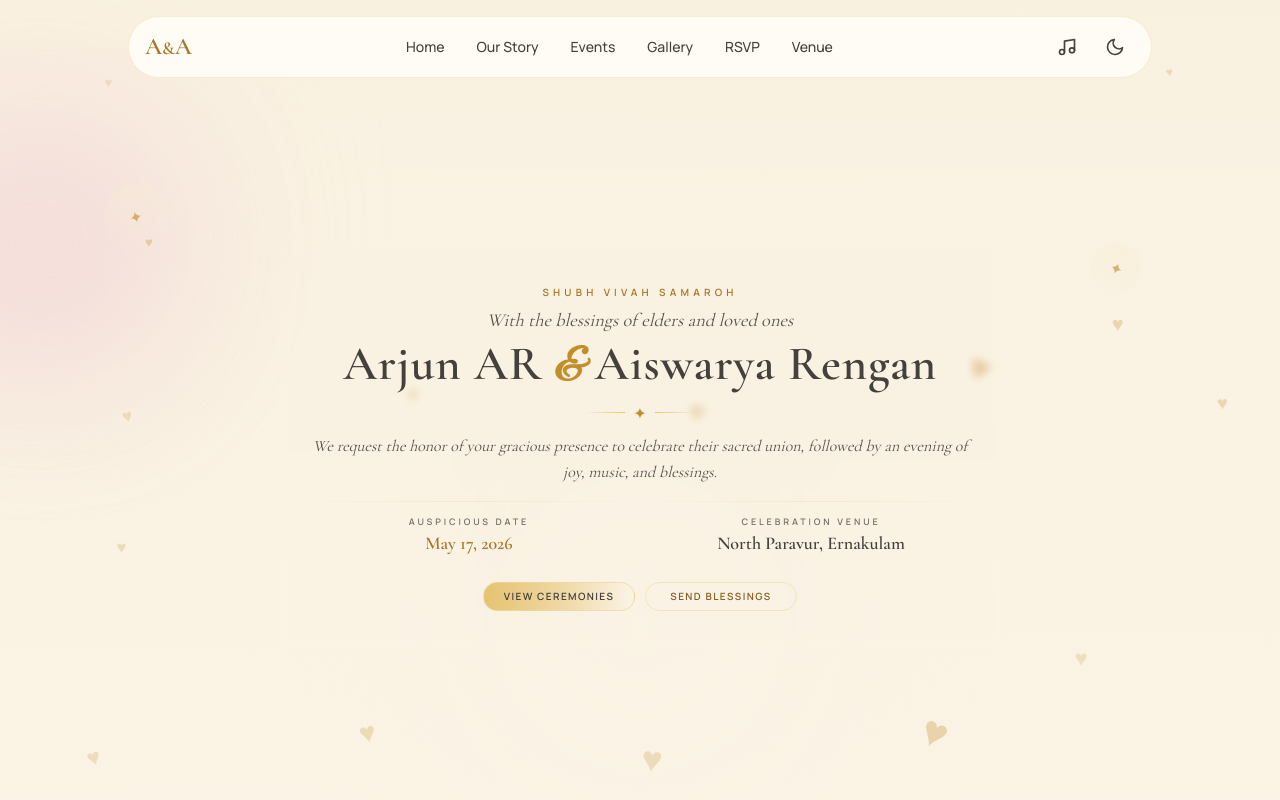
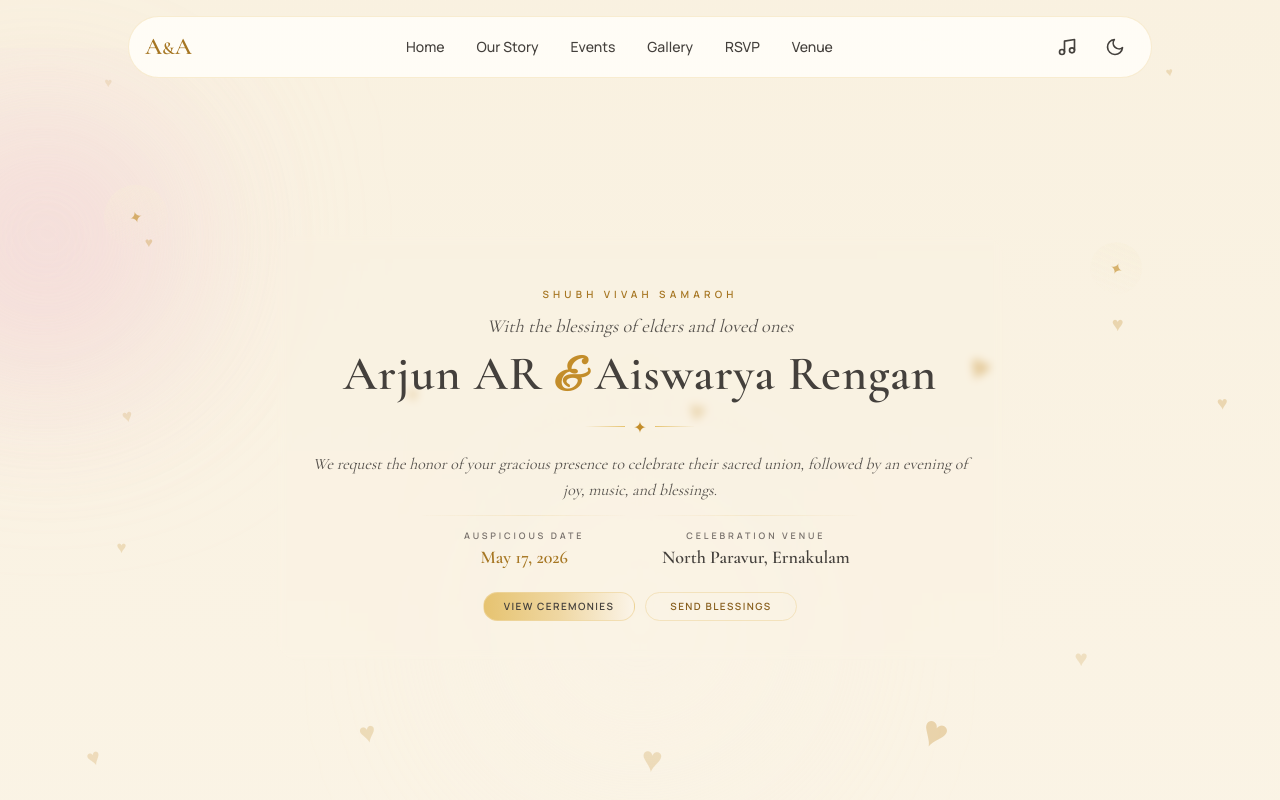
Before and after one commit to Akshay1836/Wedding_Arjun, a React (Vite) app: page / in a window 1280 px wide. Shown: the top 800 px of the page. Built offline with nearby package versions, Linux system fonts and the light colour scheme.

Commit message:
hero changes

```diff
--- a/src/components/HeroSection.jsx
+++ b/src/components/HeroSection.jsx
@@ -136,7 +136,7 @@
 
       <div className="relative z-10 mx-auto max-w-3xl">
         <MotionDiv
-          className="relative overflow-hidden rounded-[1.6rem] bg-white/72 px-4 py-8 backdrop-blur-sm dark:bg-stone-900/42 md:px-7 md:py-10"
+          className="relative overflow-hidden rounded-[1.6rem] bg-white/72 px-4 py-8 backdrop-blur-sm dark:bg-stone-900/42 md:px-7 md:py-10 flex flex-col space-y-4 md:space-y-3"
           variants={itemVariants}
         >
           <div className="pointer-events-none absolute inset-x-0 top-0 h-12 bg-gradient-to-b from-gold-200/16 to-transparent dark:from-gold-500/6" aria-hidden="true" />
```
